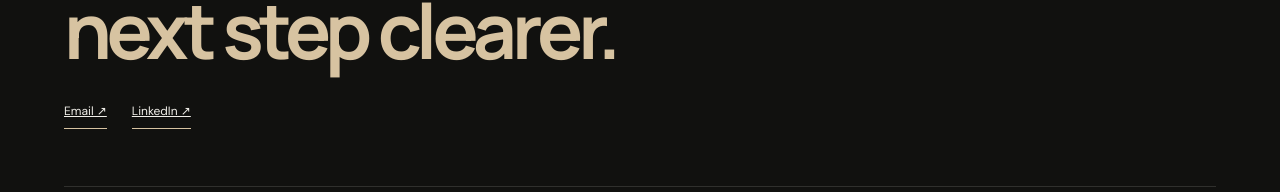
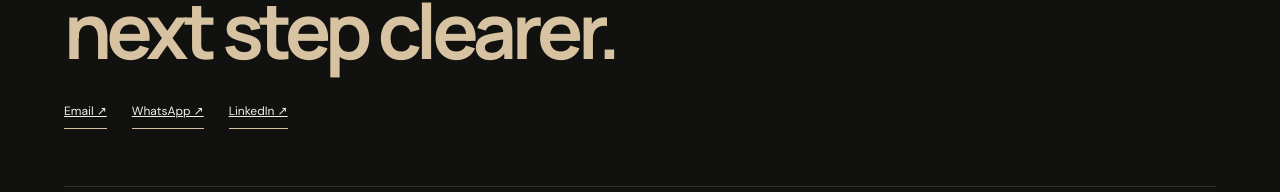
Before and after one commit to GooGooDoolls/Ryan_Portfolio, a website: page index.html in a window 1280 px wide. Shown: the part 4865-5057 px from the top of the page. Drawn offline with Linux system fonts and the light colour scheme; no server answers.

Commit message:
Update portfolio contact links

```diff
--- a/index.html
+++ b/index.html
@@ -69,7 +69,7 @@
 
 <section id="contact" class="section contact">
   <div class="section-head"><span class="index">05</span><span>CONTACT</span><span class="line"></span></div>
-  <div class="contact-main"><p class="kicker">HAVE A PROBLEM WORTH ANALYZING?</p><h2>Let's make the<br><em>next step clearer.</em></h2><div class="contact-links"><a href="mailto:your.email@example.com">Email ↗</a><a href="https://www.linkedin.com/" target="_blank" rel="noreferrer">LinkedIn ↗</a></div></div>
+  <div class="contact-main"><p class="kicker">HAVE A PROBLEM WORTH ANALYZING?</p><h2>Let's make the<br><em>next step clearer.</em></h2><div class="contact-links"><a href="mailto:ryansyahriel1@gmail.com">Email ↗</a><a href="https://wa.me/6285161528054" target="_blank" rel="noreferrer">WhatsApp ↗</a><a href="https://www.linkedin.com/in/ryansyahriel28/" target="_blank" rel="noreferrer">LinkedIn ↗</a></div></div>
   <footer><span>© 2026 RYAN SYAHRIEL PUTRA</span><span>CI · MANUFACTURING · DATA</span><a href="/admin/">Admin</a></footer>
 </section>
 </main>
```
